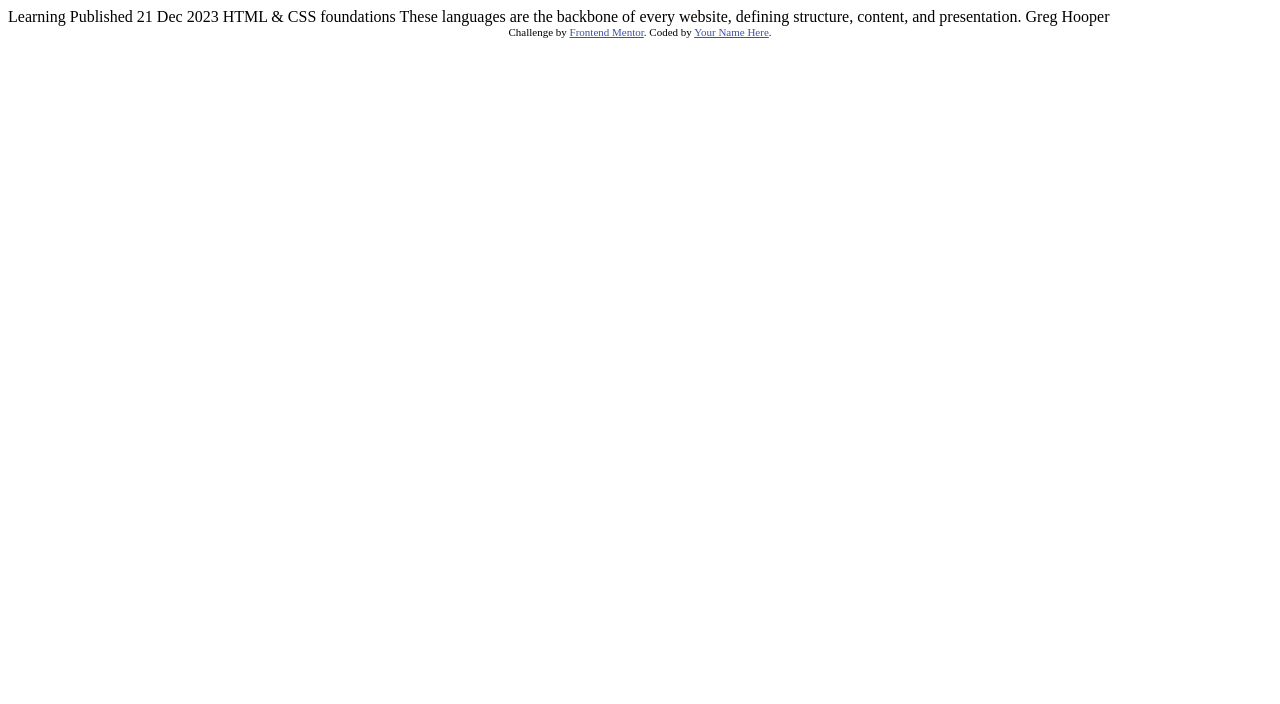
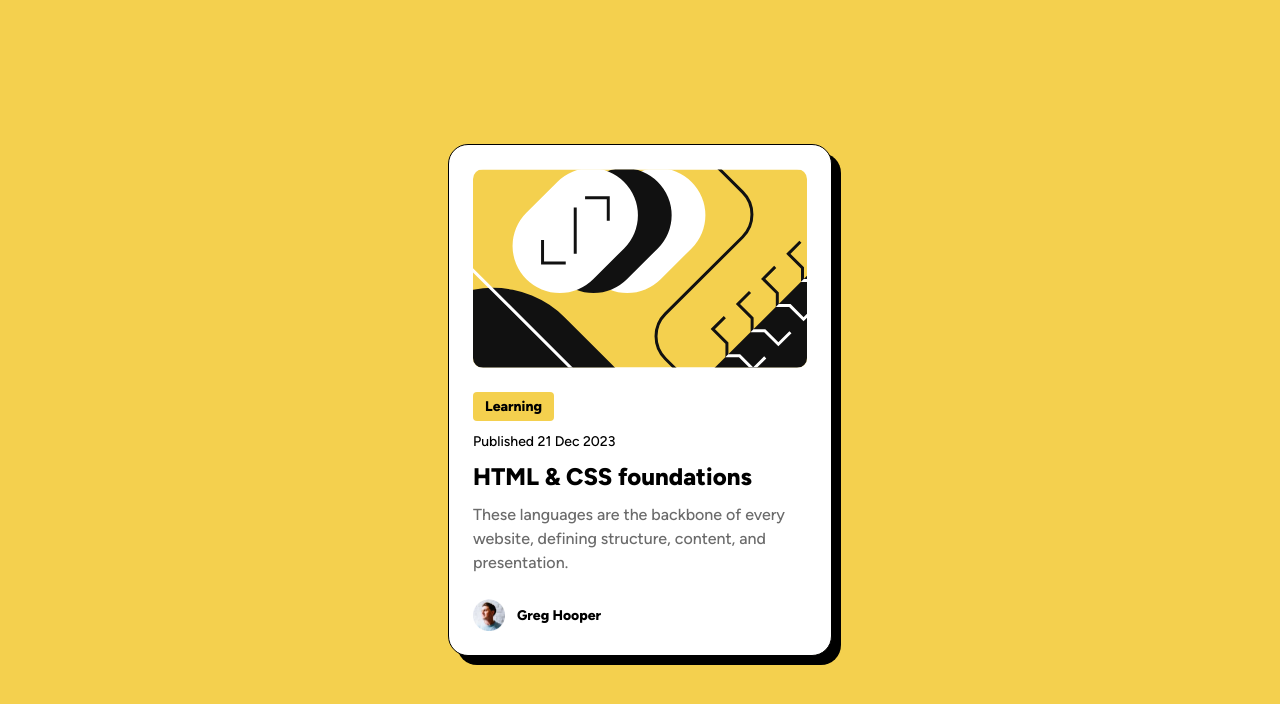
Before and after one commit to Pryassin/blog-preview-card, a plain HTML site: page index.html in a window 1280 px wide. Drawn offline with Linux system fonts and the light colour scheme.

Commit message:
implement Blog preview project

```diff
--- a/index.html
+++ b/index.html
@@ -1,34 +1,35 @@
-<!DOCTYPE html>
+<!doctype html>
 <html lang="en">
-<head>
-  <meta charset="UTF-8">
-  <meta name="viewport" content="width=device-width, initial-scale=1.0"> <!-- displays site properly based on user's device -->
-
-  <link rel="icon" type="image/png" sizes="32x32" href="./assets/images/favicon-32x32.png">
-
-  <title>Frontend Mentor | Blog preview card</title>
-
-  <!-- Feel free to remove these styles or customise in your own stylesheet 👍 -->
-  <style>
-    .attribution { font-size: 0.6875rem; text-align: center; }
-    .attribution a { color: hsl(228, 45%, 44%); }
-  </style>
-</head>
-<body>
-
-  Learning
-
-  Published 21 Dec 2023
-
-  HTML & CSS foundations
-
-  These languages are the backbone of every website, defining structure, content, and presentation.
-
-  Greg Hooper
-
-  <footer class="attribution">
-    Challenge by <a href="https://www.frontendmentor.io?ref=challenge">Frontend Mentor</a>.
-    Coded by <a href="#">Your Name Here</a>.
-  </footer>
-</body>
+  <head>
+    <meta charset="UTF-8" />
+    <meta name="viewport" content="width=device-width, initial-scale=1.0" />
+    <link rel="stylesheet" href="styles.css" />
+    <title>Blog preview card</title>
+  </head>
+  <body>
+    <main class="card">
+      <img
+        class="article-image"
+        src="assets\images\illustration-article.svg"
+        alt="Article illustration"
+      />
+      <div class="content">
+        <span class="tag">Learning</span>
+        <p class="date">Published 21 Dec 2023</p>
+        <h1>HTML & CSS foundations</h1>
+        <p class="description">
+          These languages are the backbone of every website, defining structure,
+          content, and presentation.
+        </p>
+      </div>
+      <div class="author">
+        <img
+          class="avatar"
+          src="assets\images\image-avatar.webp"
+          alt="avatar image"
+        />
+        <span class="author-name">Greg Hooper</span>
+      </div>
+    </main>
+  </body>
 </html>
--- /dev/null
+++ b/styles.css
@@ -0,0 +1,122 @@
+/* ===== Reset ===== */
+
+* {
+    box-sizing: border-box;
+}
+
+/* ===== Fonts ===== */
+
+@font-face {
+    font-family: "Figtree";
+    src: url("./assets/fonts/Figtree-VariableFont_wght.ttf")
+         format("truetype");
+}
+
+/* ===== Page Layout ===== */
+
+body {
+    margin: 0;
+    padding: 24px;
+
+    min-height: 100vh;
+
+    display: flex;
+    justify-content: center;
+    align-items: center;
+
+    background-color: #F4D04E;
+
+    font-family: "Figtree", sans-serif;
+}
+
+/* ===== Card ===== */
+
+.card {
+    width: 100%;
+    max-width: 384px;
+
+    display: flex;
+    flex-direction: column;
+    gap: 24px;
+
+    padding: 24px;
+
+    background-color: white;
+    border-radius: 20px;
+
+    box-shadow:9px 9px   black;
+    border: 1px solid black;}
+
+/* ===== Article Image ===== */
+
+.article-image {
+    width: 100%;
+    border-radius: 10px;
+}
+
+/* ===== Content ===== */
+
+.content {
+    display: flex;
+    flex-direction: column;
+    gap: 12px;
+}
+
+/* ===== Learning Tag ===== */
+
+.tag {
+    align-self: flex-start;
+
+    padding: 6px 12px;
+
+    background-color: #F4D04E;
+    border-radius: 4px;
+
+    font-size: 14px;
+    font-weight: 800;
+}
+
+/* ===== Typography ===== */
+
+h1,
+p {
+    margin: 0;
+}
+
+h1 {
+    font-size: 24px;
+    font-weight: 800;
+}
+
+.date {
+    font-size: 14px;
+    font-weight: 500;
+}
+
+.description {
+    font-size: 16px;
+    font-weight: 500;
+    color: #6B6B6B;
+    line-height: 1.5;
+}
+
+/* ===== Author ===== */
+
+.author {
+    display: flex;
+    align-items: center;
+    gap: 12px;
+}
+
+.avatar {
+    width: 32px;
+    height: 32px;
+}
+
+.author-name {
+    font-size: 14px;
+    font-weight: 800;
+}
+.date{
+    font-size: 14px;
+}
```
